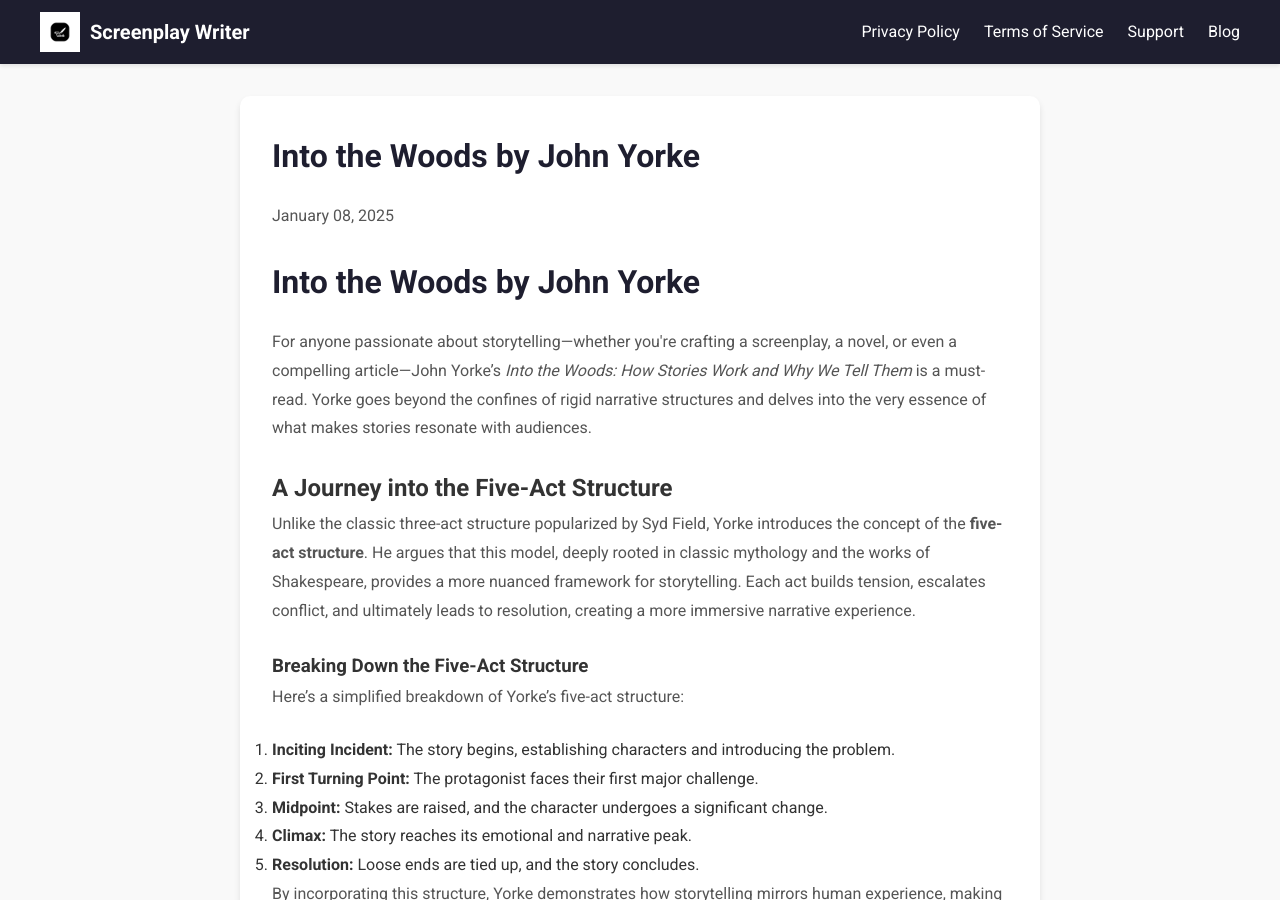
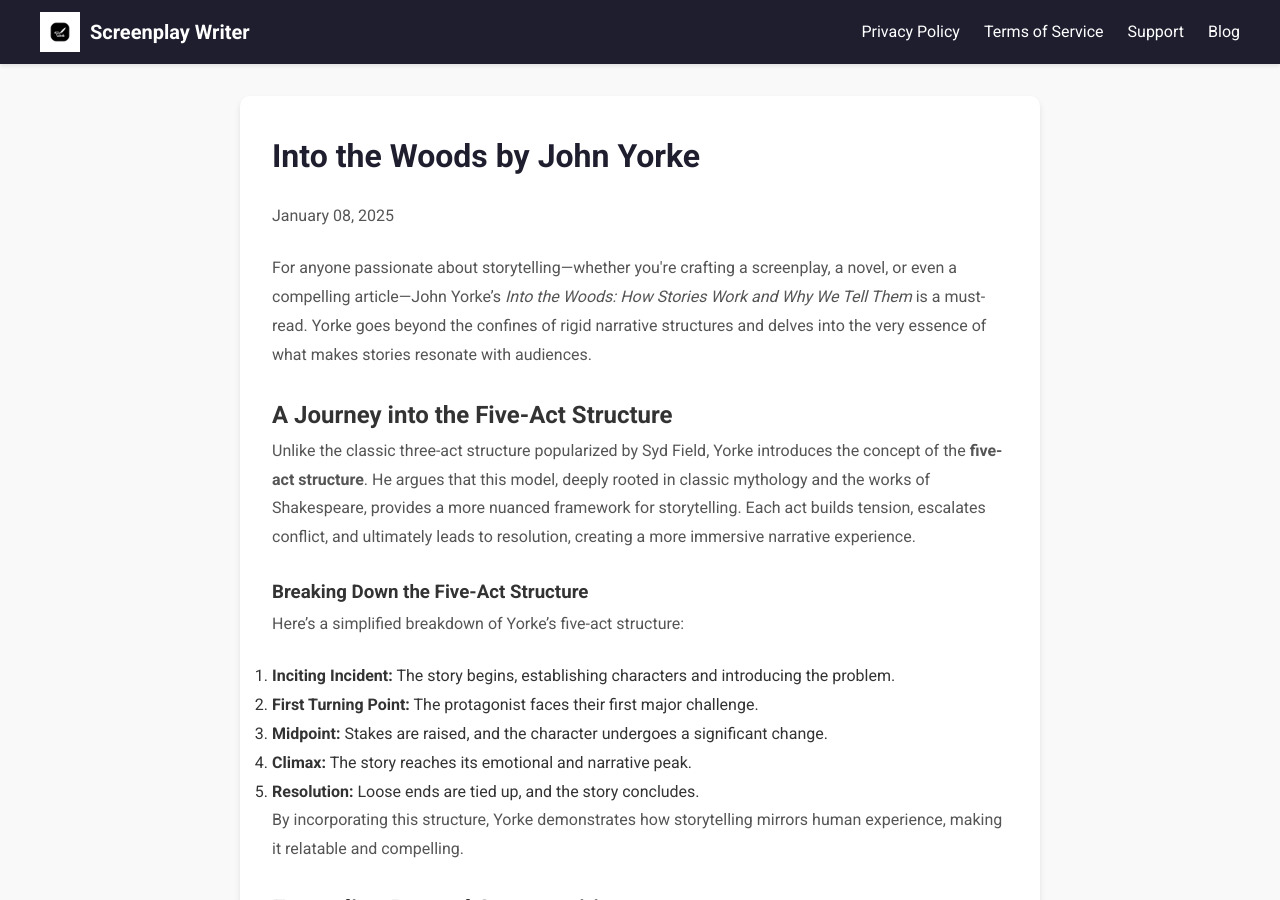
Before and after one commit to betashorts/betashorts-site, a Jekyll site: the page built from _posts/2025-01-08-into-the-woods-john-yorke.md, in a window 1280 px wide and 900 px high. Built offline with Jekyll 4.4.1, drawn with Linux system fonts in a browser that asks for light colours.

Commit message:
Update 2025-01-08-into-the-woods-john-yorke.md

```diff
--- a/_posts/2025-01-08-into-the-woods-john-yorke.md
+++ b/_posts/2025-01-08-into-the-woods-john-yorke.md
@@ -11,9 +11,6 @@
   image: "https://scriptandpad.com/logo.jpg"
 tags: [John Yorke, Into the Woods, storytelling, screenwriting, five-act structure]
 ---
-
-<h1>Into the Woods by John Yorke</h1>
-
 <p>For anyone passionate about storytelling—whether you're crafting a screenplay, a novel, or even a compelling article—John Yorke’s <em>Into the Woods: How Stories Work and Why We Tell Them</em> is a must-read. Yorke goes beyond the confines of rigid narrative structures and delves into the very essence of what makes stories resonate with audiences.</p>
 
 <h2>A Journey into the Five-Act Structure</h2>
```
